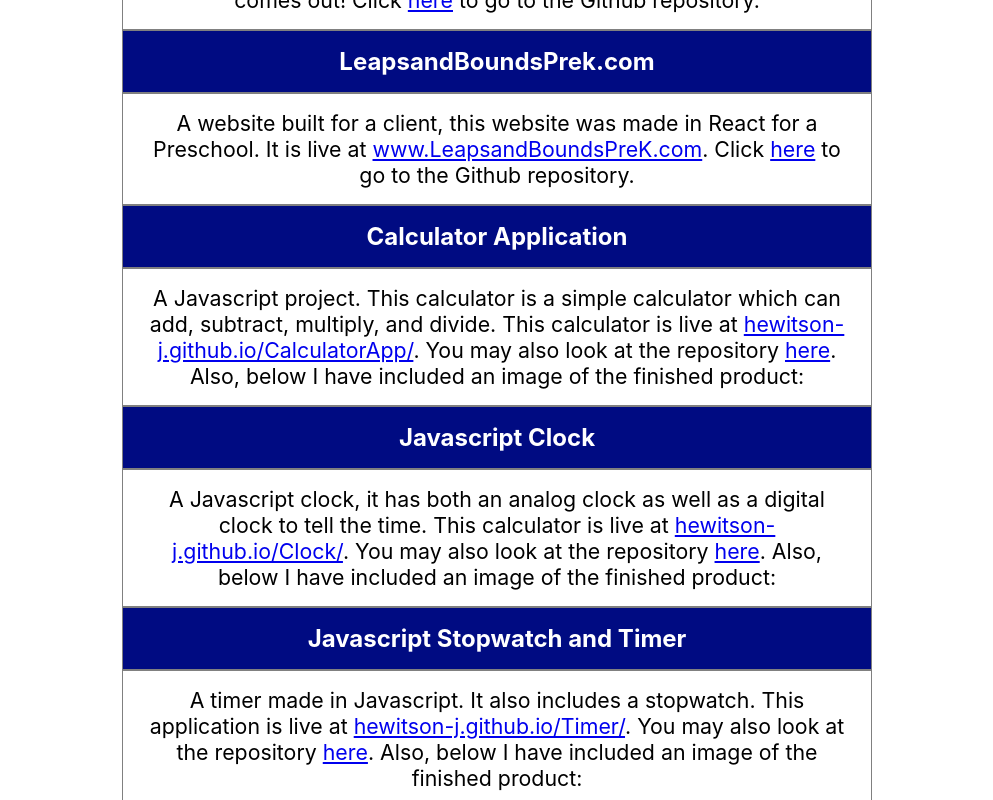
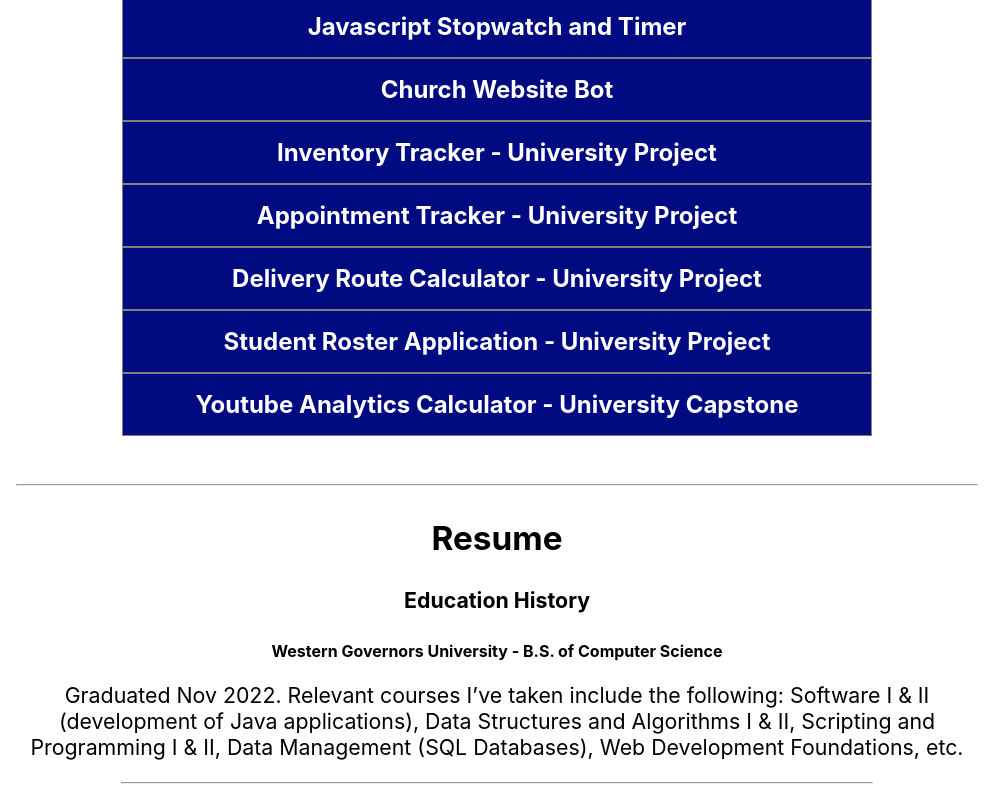
Before and after one commit to hewitson-j/react-jh-website, a React (Create React App) app: page / in a window 1280 px wide. Shown: the part 1540-2340 px from the top of the page, without its empty margins (143-1136 px from the left). Built offline with nearby package versions, Linux system fonts and the light colour scheme.

Commit message:
added more sections to accordion.

```diff
--- a/src/components/Accordion.css
+++ b/src/components/Accordion.css
@@ -24,4 +24,5 @@
     padding: 1rem;
     border: 1px gray solid;
     transition-duration: .25s;
+    display: none;
 }
--- a/src/components/Accordion.js
+++ b/src/components/Accordion.js
@@ -184,6 +184,160 @@
           to find the live bot.
         </div>
       </div>
+      <div className="accordion-section">
+        <div
+          class="accordion-header"
+          onClick={() => {
+            let content = document.getElementById("swi");
+            if (content.style.display === "none") {
+              content.style.display = "block";
+            } else {
+              content.style.display = "none";
+            }
+          }}
+        >
+          Inventory Tracker - University Project
+        </div>
+        <div class="accordion-content" id="swi">
+          I did this project as the final assessment of my <b>Software I</b>{" "}
+          course in univeristy. This application was made in <b>JavaFX</b> and{" "}
+          <b>Java</b>. Primarily a front-end application, this app allows the
+          user to create and track inventory for a bike store, both of bikes and
+          associated parts. The application also allows the user to query search
+          from among the parts and products.
+          <br></br>
+          <br></br>
+          While Western Governors University/WGU requires that I maintain the
+          repository private, upon request I can provide access to the
+          repository and the application as well as any related documents.
+          Below, however, is an image of the application UI for reference:
+        </div>
+      </div>
+      <div className="accordion-section">
+        <div
+          class="accordion-header"
+          onClick={() => {
+            let content = document.getElementById("swii");
+            if (content.style.display === "none") {
+              content.style.display = "block";
+            } else {
+              content.style.display = "none";
+            }
+          }}
+        >
+          Appointment Tracker - University Project
+        </div>
+        <div class="accordion-content" id="swii">
+          I did this project as the final assessment of my <b>Software II</b>{" "}
+          course in univeristy. This application was made in <b>JavaFX</b> and{" "}
+          <b>Java</b>, connecting to a <b>MySQL</b> database. This app allows
+          the user to create and track appointments. It is a secure app
+          requiring a username and password to log on.
+          <br></br>
+          <br></br>
+          While Western Governors University/WGU requires that I maintain the
+          repository private, upon request I can provide access to the
+          repository and the application as well as any related documents.
+          Below, however, is an image of the application UI for reference:
+        </div>
+      </div>
+      <div className="accordion-section">
+        <div
+          class="accordion-header"
+          onClick={() => {
+            let content = document.getElementById("dsaii");
+            if (content.style.display === "none") {
+              content.style.display = "block";
+            } else {
+              content.style.display = "none";
+            }
+          }}
+        >
+          Delivery Route Calculator - University Project
+        </div>
+        <div class="accordion-content" id="dsaii">
+          I did this project as the final assessment of my{" "}
+          <b>Data Structures and Algorithms II</b> course in univeristy. This
+          application was made in <b>Python 3.10</b>. Given a list of addresses
+          and constraints, this project tested my skills at writing an algorithm
+          to determine optimal delivery routes of packages split between
+          multiple delivery vehicles. It tested the algorithm's ability to 1)
+          determine the best route given the distances between various points,
+          2) determine the best way to divide up the packages to meet weight
+          requirements for the vehicles while still maintaining a maximum
+          acceptable distance and 3) following client-requested adjustments it
+          confirmed that all packages arrived on-time and before the end of the
+          work day.
+          <br></br>
+          <br></br>
+          While Western Governors University/WGU requires that I maintain the
+          repository private, upon request I can provide access to the
+          repository and the application as well as any related documents.
+          However, below I have included screenshots of the application UI for
+          reference:
+        </div>
+      </div>
+      <div className="accordion-section">
+        <div
+          class="accordion-header"
+          onClick={() => {
+            let content = document.getElementById("sii");
+            if (content.style.display === "none") {
+              content.style.display = "block";
+            } else {
+              content.style.display = "none";
+            }
+          }}
+        >
+          Student Roster Application - University Project
+        </div>
+        <div class="accordion-content" id="sii">
+          I did this project as the final assessment of my{" "}
+          <b>Scipting and Programming II</b> course in univeristy. This
+          application was made in <b>C++</b>. Given an array of students and
+          student information, the application parses this data and transforms
+          it into student objects and validates for any incorrect or incomplete
+          information.
+          <br></br>
+          <br></br>
+          While Western Governors University/WGU requires that I maintain the
+          repository private, upon request I can provide access to the
+          repository and the application as well as any related documents.
+          Below, however, I have included a screenshot of the application in
+          action:
+        </div>
+      </div>
+      <div className="accordion-section">
+        <div class="accordion-header">
+          Youtube Analytics Calculator - University Capstone
+        </div>
+        <div class="accordion-content">
+          I did this project as the final capstone of my Bachelors of Science:
+          Computer Science from Western Governors University/WGU. This
+          application was made in <b>Jupyter Notebooks</b> and{" "}
+          <b>Python 3.10</b> using the libraries <b>NumPy</b>, <b>Pandas</b>,{" "}
+          <b>MatPlot Lib</b>, and <b>SciKit Learn</b>. This assessment required
+          that given data either gathered by myself or obtained through
+          third-party sources I would need to create a machine learning model
+          that would predict a result given input, as well as explain the data.
+          It needed to have a user-friendly interface and provide visuals to
+          represent the data and show trends. The data I chose to base my
+          application on was the Top 1000 Most-Subscribed YouTube Channels as of
+          October 2022. With this, I was able to make my Jupyter Notebook
+          application show the initial data in several graphs, and create my
+          model which predicted one's YouTube channel ranking by subscriber
+          within 99% accuracy.
+          <br></br>
+          <br></br>
+          While Western Governors University/WGU requires that I maintain the
+          repository private, upon request I can provide access to the
+          repository and the application as well as any related documents.
+          However, I can provide access to an HTML version of the notebook if
+          requested.
+        </div>
+      </div>
+      <br></br>
+      <br></br>
     </>
   );
 }
```
